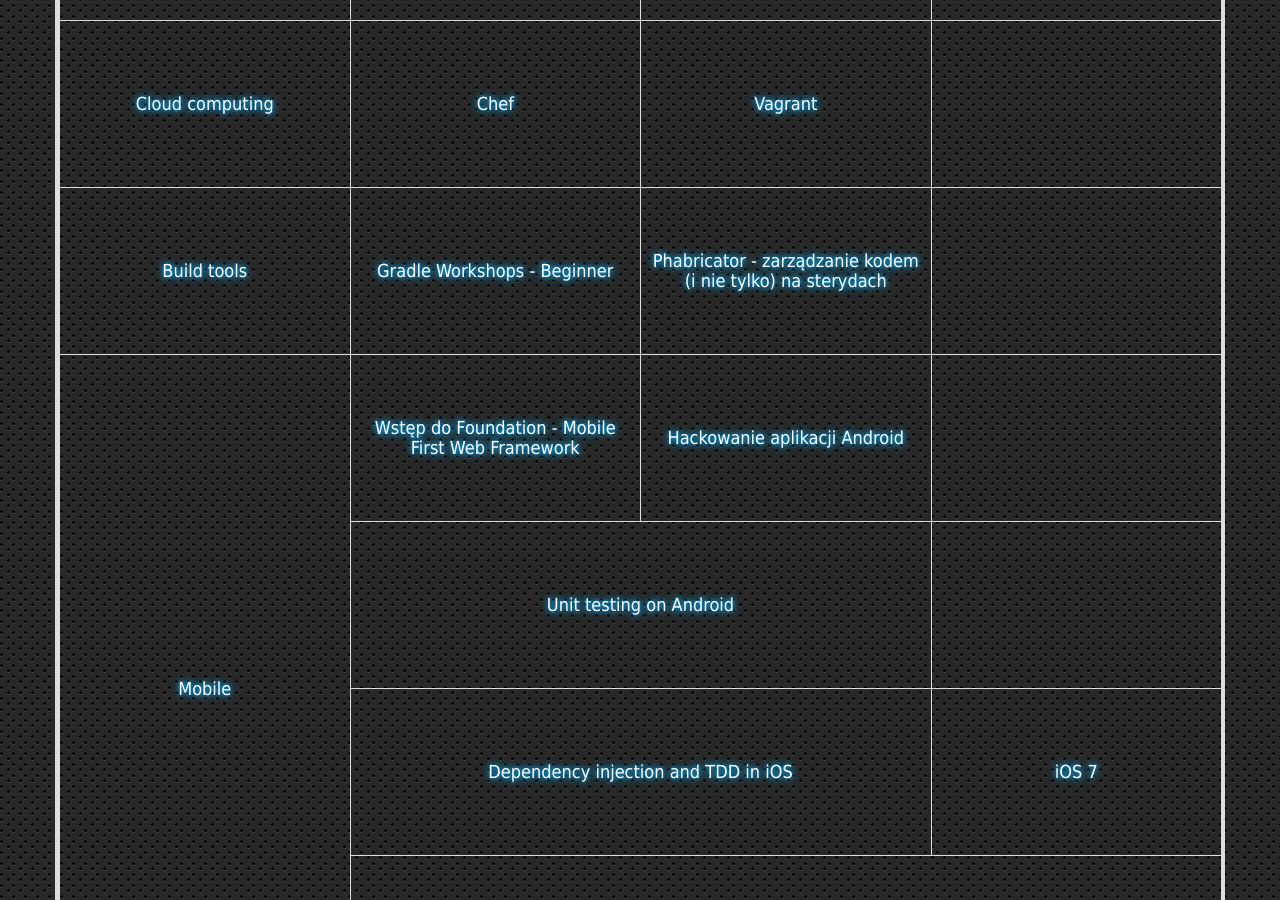
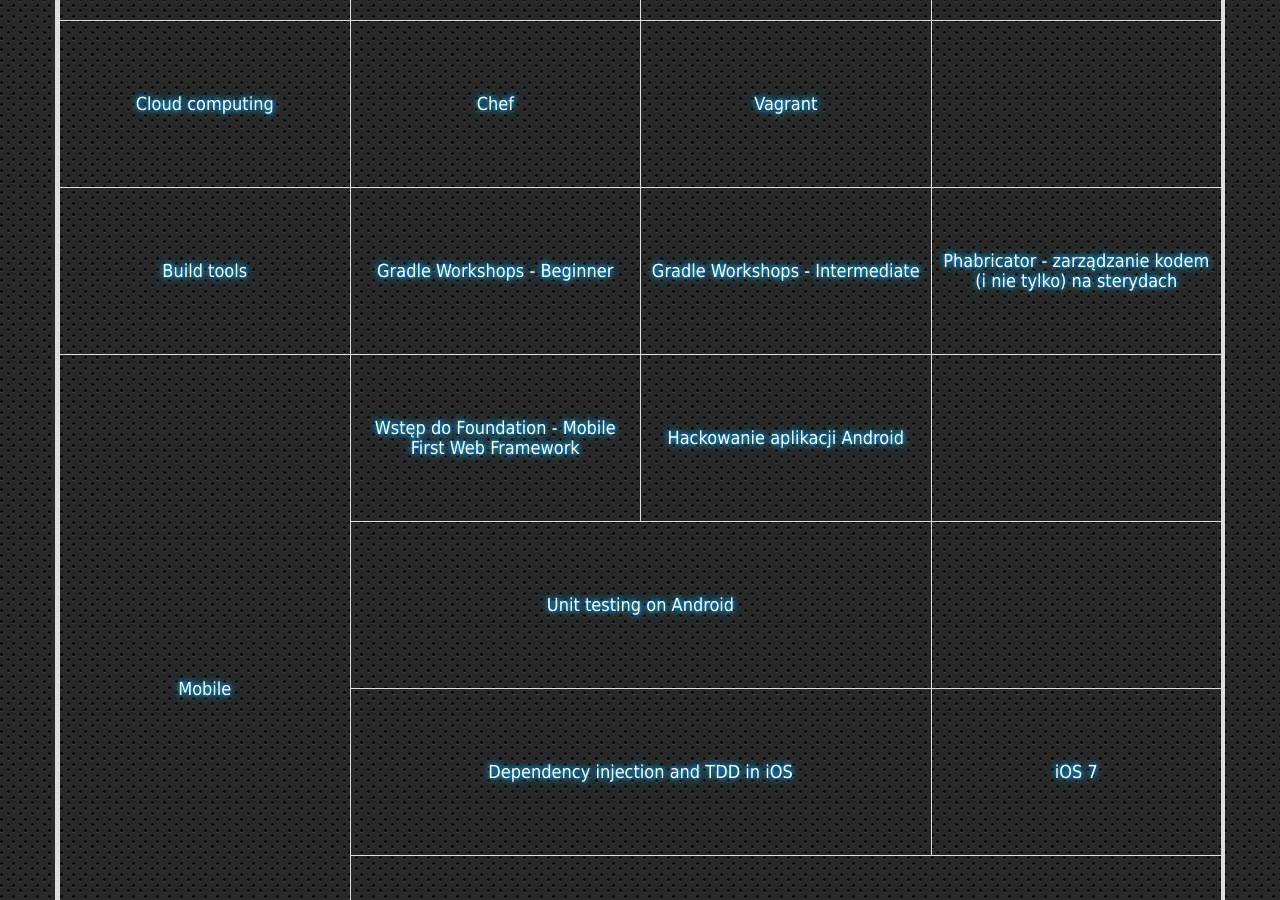
Before and after one commit to wojtekerbetowski/warsjawa2013, a Jekyll site: the page built from index.html, in a window 1280 px wide and 900 px high, scrolled down 2394 px. Built offline with Jekyll 4.4.1, drawn with Linux system fonts in a browser that asks for light colours; some of the changed lines change nothing that is shown.

Commit message:
add Gradle Workshops - Intermediate

```diff
--- a/index.html
+++ b/index.html
@@ -296,6 +296,25 @@
 do w/w narzędzi skonfigurowany dostęp z konsoli"
         spots: 35
 
+      - id: gradle2
+        title: Gradle Workshops - Intermediate
+        speaker:
+          name: Arkadiusz Konior, Maciej Opała
+          photo: /img/tbd.png
+          bio: "Jesteśmy programistami pracującymi wspólnie na rozwojem opensource'owej platformy apphance-flow służącej do automatyzacji budowania aplikacji mobilnych (iOS, Android). Platforma zbudowana jest w oparciu o Gradle."
+        description: "'Gradle Workshops - Intermediate' jest sesją ćwiczeń z build systemu Gradle skierowaną do użytkowników posiadających pewne doświadczenie w korzystaniu z Gradle. Zaczniemy od krótkiego wstępu teoretycznego opisującego podstawowe komponenty systemu, a następnie pokażemy budować projekty wielomodułowe oraz jak pisać własne wtyczki do Gradle.
+Będzie można się również dowiedzieć dlaczego warto zrezygnować z Mavena i zastąpić go Gradlem."
+        requirements: "- znajomość podstaw programowania w języku Java
+- podstawowa znajomość narzędzi służących do automatyzacji procesu budowania oprogramowania (Maven, Ant)
+- własny laptop
+- zainstalowana Java 1.7
+- zainstalowany Gradle v. 1.7
+- zainstalowany Groovy v. 2+
+- zainstalowany preferowany edytor tekstu
+
+do w/w narzędzi skonfigurowany dostęp z konsoli"
+        spots: 35
+
       - id: phabricator
         title: Phabricator - zarządzanie kodem (i nie tylko) na sterydach
         speaker:
@@ -304,7 +323,6 @@
           bio: "Programista, który swoją przygodę rozpoczął w świecie aplikacji webowych, aby w końcu przejść na stronę mobilną. Pasjonat czystego, obiektowego kodu, wzorców projektowych i technologii mobilnych. Prelegent, mający za sobą kilka wystąpień m.in. na: Confiturze, Warsjawie, Mobile Warsaw, Warszawa JUG, GitKata i Akademii Inżyniera \"Szlif\". Zawodowo związany z Polideą, gdzie pracuje w prawdziwym duchu Agile."
         description: "Szukasz narzędzia, które skupi rózne aspekty zarządzania projektem w jednym miejscu? Chcesz robić code-review, rozwijać projektowe WIKI, dzielić się plikami i kodem? Ten warsztat jest dla Ciebie!<br/><br/>Podczas warsztatu poznasz stworzoną przez Facebook'a darmową, bogatą kolekcję w/w narzędzi zintegrowanych w jednym miejscu - Phabricator. Zaczniemy od jego instalacj i konfiguracji od strony użytkownika, przejdziemy przez różne scenariusze code-review, poznamy możliwości command-line'owego klienta \"arcanist\" oraz wiele więcej możliwości Phabricatora.<br/><br/>Warsztat będzie prowadzony z punktu widzenia developera, który do tej pory administrował i używał Gerrita, uznając go za killer-app, do czasu poznania Phabricatora. Warsztat jest szczególnie polecany osobom z podobnymi doświadczeniami.<br/><br/>Zapraszam!"
         requirements: "Profil preferowanego uczestnika warsztatu:<ul><li>nie boi się włączyć i używać konsoli</li><li>wie co robi git clone</li><li>wie co to jest code-review</li></ul>Jeśli nie spełniasz powyższego, i tak zapraszam. Na pewno sobie poradzisz! :)"
-      - id: empty
 
 - name: Mobile
   paths:
```
